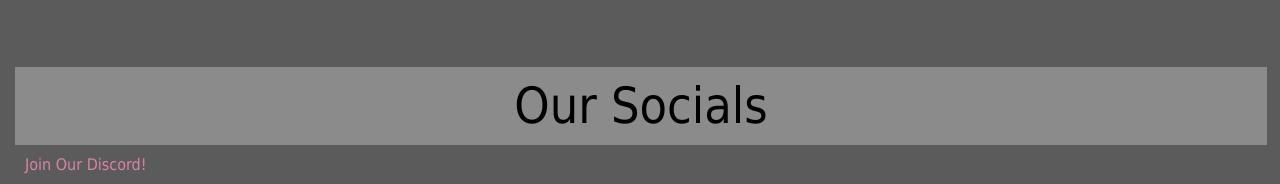
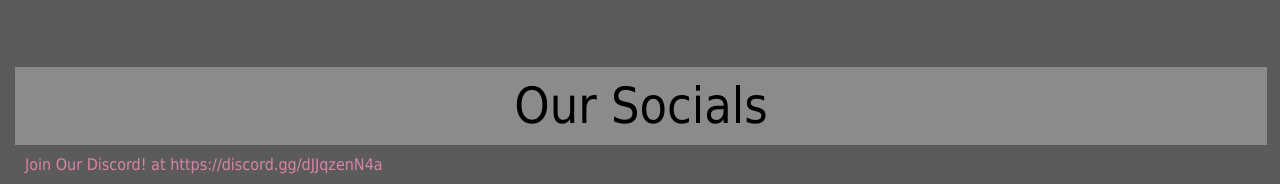
Before and after one commit to LhymeFruit/lhymeMP.github.io, a plain HTML site: page index.html in a window 1280 px wide. Shown: the part 682-866 px from the top of the page. Drawn offline with Linux system fonts and the light colour scheme.

Commit message:
forgot the discord link

```diff
--- a/index.html
+++ b/index.html
@@ -9,5 +9,5 @@
                 <meta name="robots" content="index,follow">
                 <link rel="stylesheet" href="./css/style.css">
               </head>
-              <body id="iau9"><section id="iu1k" class="gjs-section"><div class="gjs-container"><div id="i62zc">Lhyme Multiplayer<br/></div></div></section><div id="idkay" class="gjs-divider"></div><div id="ir2d" class="button-container"><a href="page1.html" id="ivdl" class="button"><img src="button-image-1.jpg" alt="Button 1"/></a><a href="page2.html" id="irq3" class="button"><img src="button-image-2.jpg" alt="Button 2"/></a><a href="page3.html" id="ikyx" class="button"><img src="button-image-3.jpg" alt="Button 3"/></a></div><div id="iufzh" class="gjs-divider"></div><div id="it2bs">About Us<br/></div><div id="i3fya">We are a small independent game community with our own game servers. And yes it WAS a pain in the ass coding the game selection.<br/></div><div id="i73sf" class="gjs-divider"></div><div id="i3noy">Our Socials<br/></div><a id="i4wnx" class="gjs-link">Join Our Discord!</a></body>
+              <body id="iau9"><section id="iu1k" class="gjs-section"><div class="gjs-container"><div id="i62zc">Lhyme Multiplayer<br/></div></div></section><div id="idkay" class="gjs-divider"></div><div id="ir2d" class="button-container"><a href="page1.html" id="ivdl" class="button"><img src="button-image-1.jpg" alt="Button 1"/></a><a href="page2.html" id="irq3" class="button"><img src="button-image-2.jpg" alt="Button 2"/></a><a href="page3.html" id="ikyx" class="button"><img src="button-image-3.jpg" alt="Button 3"/></a></div><div id="iufzh" class="gjs-divider"></div><div id="it2bs">About Us<br/></div><div id="i3fya">We are a small independent game community with our own game servers. And yes it WAS a pain in the ass coding the game selection.<br/></div><div id="i73sf" class="gjs-divider"></div><div id="i3noy">Our Socials<br/></div><a id="i4wnx" class="gjs-link">Join Our Discord! at https://discord.gg/dJJqzenN4a</a></body>
             </html>
```
